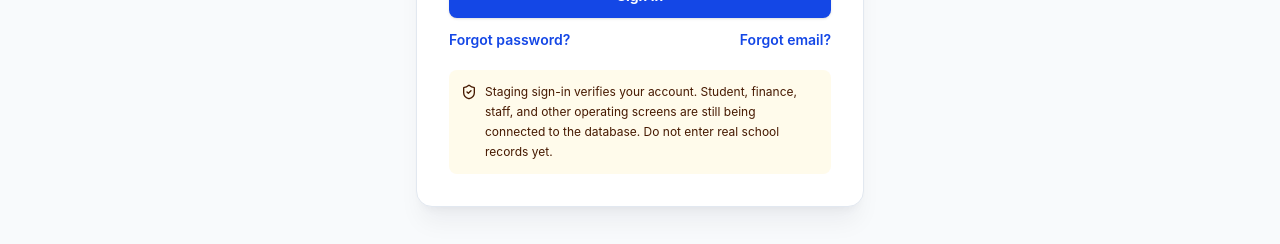
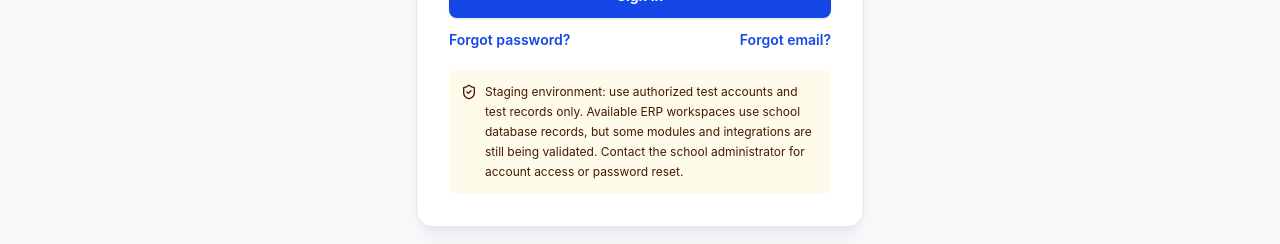
Before and after one commit to totagits/Redeemer-School, a React (Vite) app: page / in a window 1280 px wide. Both pictures are taken after a click on the button 1094 px from the left and 592 px from the top of the page. Shown: the part 600-844 px from the top of the page. Built offline with nearby package versions, Linux system fonts and the light colour scheme; no server answers.

Commit message:
Update outdated staging sign-in warning to reflect connected database and test-only status

```diff
--- a/src/components/SignInPage.tsx
+++ b/src/components/SignInPage.tsx
@@ -187,7 +187,7 @@ export const SignInPage: React.FC<SignInPageProps> = ({ onCancel, onSignedIn, au
             <p className="mt-2 font-semibold">Redeemer’s International Academy · 0778786116 / 0555664239</p>
             <p>RIA Highway, Thinker’s Village, Guest House Road, Paynesville, Montserrado, Liberia</p>
           </div>}
-          <p className="mt-5 flex items-start gap-2 rounded-lg bg-amber-50 p-3 text-xs leading-5 text-amber-950"><ShieldCheck className="mt-0.5 h-4 w-4 shrink-0" /> Staging sign-in verifies your account. Student, finance, staff, and other operating screens are still being connected to the database. Do not enter real school records yet.</p>
+          <p className="mt-5 flex items-start gap-2 rounded-lg bg-amber-50 p-3 text-xs leading-5 text-amber-950"><ShieldCheck className="mt-0.5 h-4 w-4 shrink-0" /> Staging environment: use authorized test accounts and test records only. Available ERP workspaces use school database records, but some modules and integrations are still being validated. Contact the school administrator for account access or password reset.</p>
         </div>
       </div>
     </section>
```
